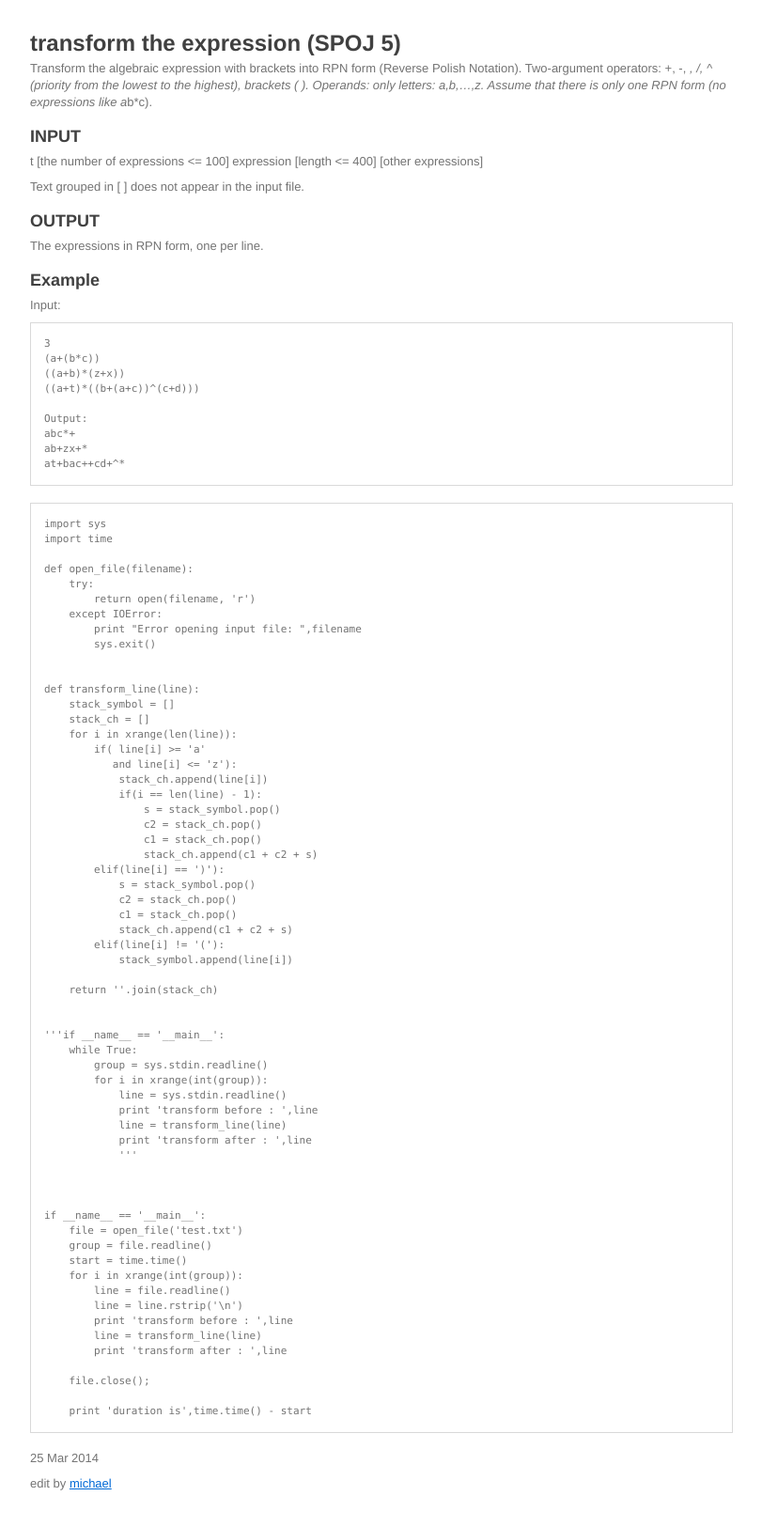
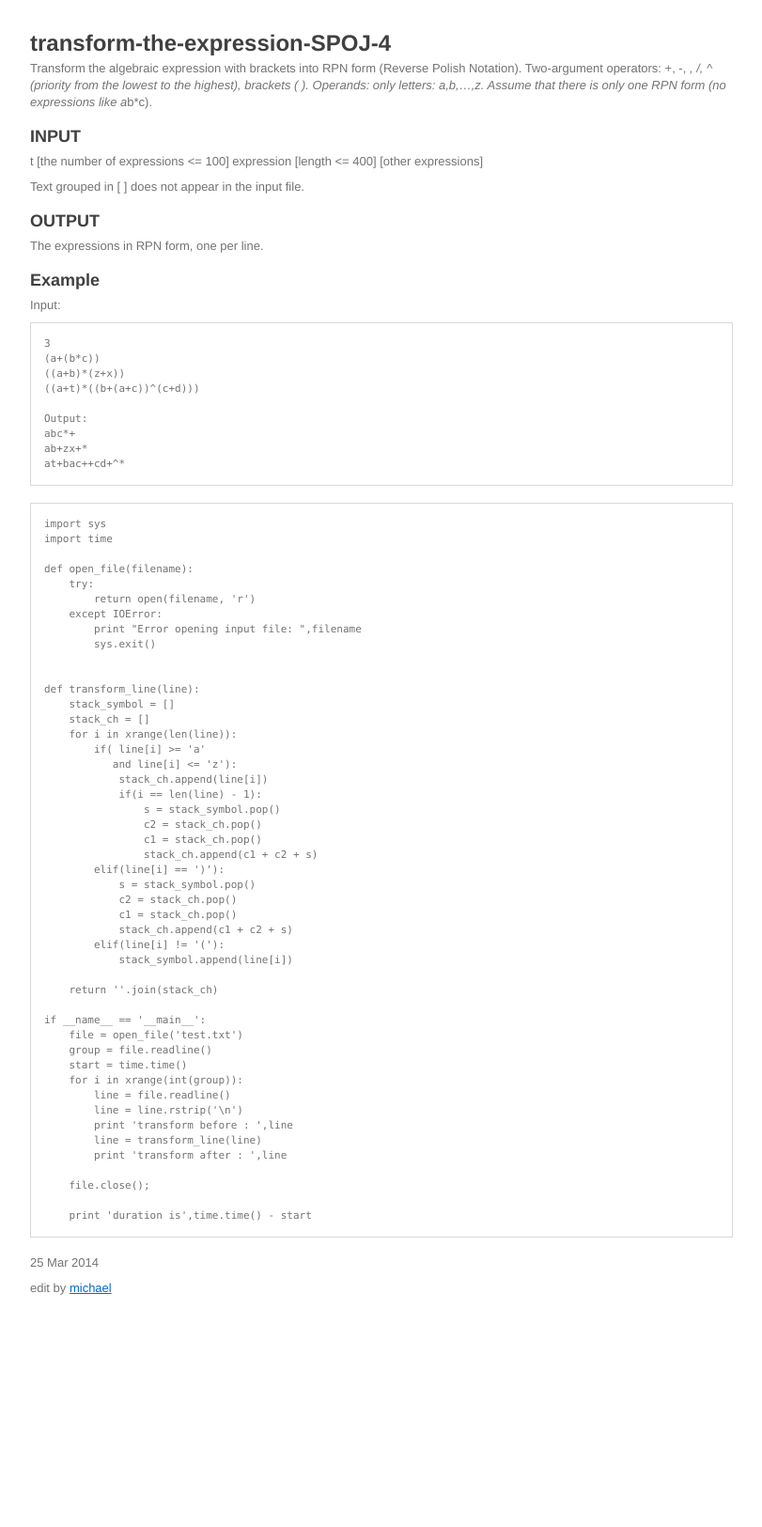
Before and after one commit to AxeMea/axemea.github.com, a Jekyll site: the page built from _posts/2014-03-25-spoj-problem-transform-the-expression.md, in a window 1280 px wide. Shown: the whole page at 94% size, without its empty margins (234-1045 px from the left). Built offline with Jekyll 4.4.1, drawn with Linux system fonts in a browser that asks for light colours; after the commit the page ends 1417 px from its top, so only the background shows below that.

Commit message:
2014-03-25-spoj-problem-transform-the-expression.md

```diff
--- a/_posts/2014-03-25-spoj-problem-transform-the-expression.md
+++ b/_posts/2014-03-25-spoj-problem-transform-the-expression.md
@@ -1,6 +1,6 @@
 ---
 layout: default
-title: transform the expression (SPOJ 5)
+title: transform-the-expression-SPOJ-4
 ---
 
 ##{{ page.title }}
@@ -69,19 +69,6 @@ def transform_line(line):
 
     return ''.join(stack_ch)
 
-
-'''if __name__ == '__main__':
-    while True:
-        group = sys.stdin.readline()
-        for i in xrange(int(group)):
-            line = sys.stdin.readline()
-            print 'transform before : ',line
-            line = transform_line(line)
-            print 'transform after : ',line
-            '''
-
-
-
 if __name__ == '__main__':
     file = open_file('test.txt')
     group = file.readline()
```
